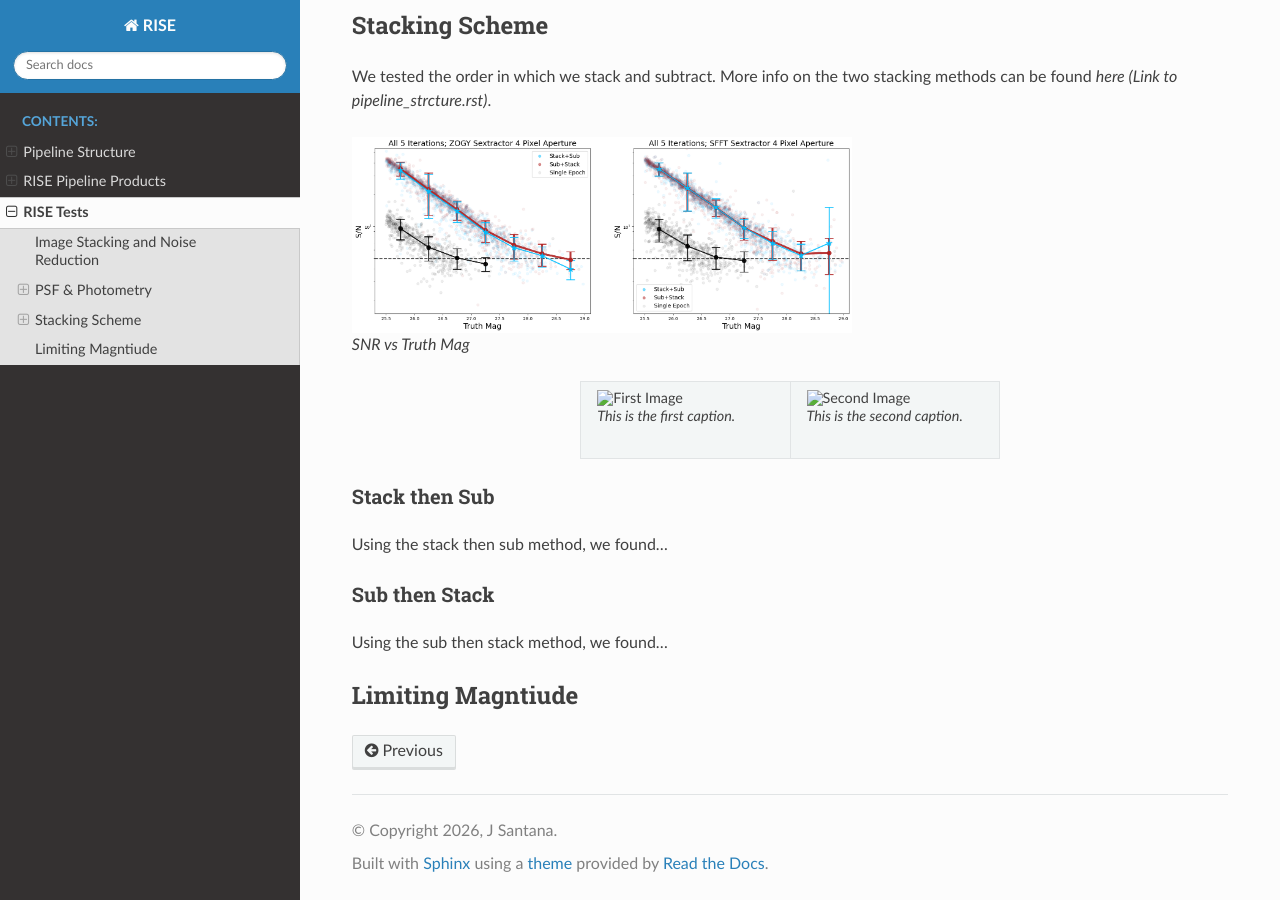
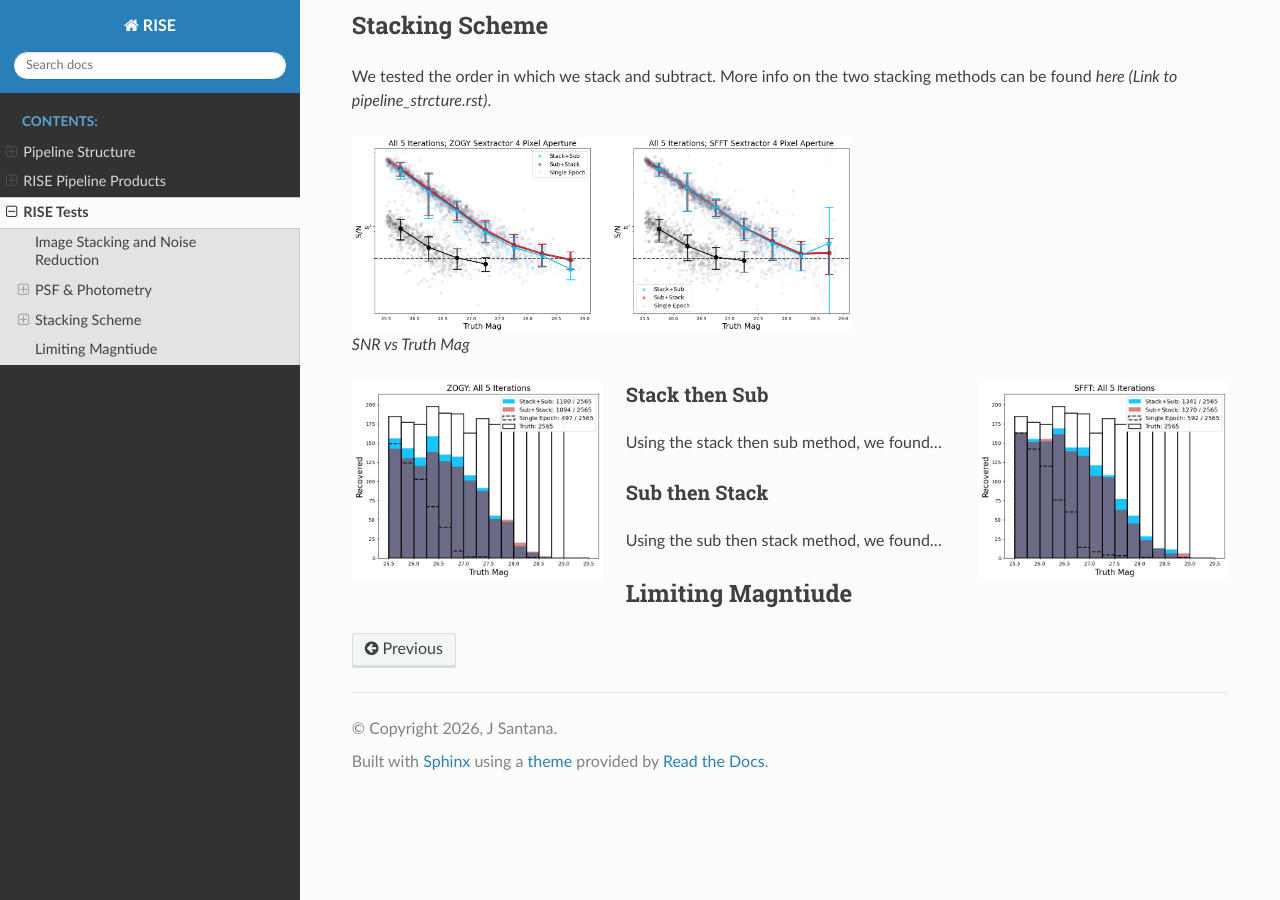
Before and after one commit to joseph-santana/RISE-docs, a Sphinx documentation site: the page built from source/tests.rst, in a window 1280 px wide and 900 px high, scrolled down 2877 px. Built offline with Sphinx 7.4.7 and the Read the Docs theme 3.1.0, drawn with Linux system fonts in a browser that asks for light colours.

Commit message:
Add stacking scheme figures

```diff
--- a/source/tests.rst
+++ b/source/tests.rst
@@ -81,19 +81,14 @@ We tested the order in which we stack and subtract. More info on the two stackin
 
     SNR vs Truth Mag
 
-.. list-table::
-   :widths: 250 250
-   :align: center
+.. image:: /images/091126/zogy_bar.png
+    :width: 250px
+    :align: left
 
-   * - .. figure:: images/091116/zogy_bar.png
-          :alt: First Image
+.. image:: /images/091126/sfft_bar.png
+    :width: 250px
+    :align: right
 
-          This is the first caption.
-
-     - .. figure:: images/091116/sfft_bar.png
-          :alt: Second Image
-
-          This is the second caption.
 
 
 
```
